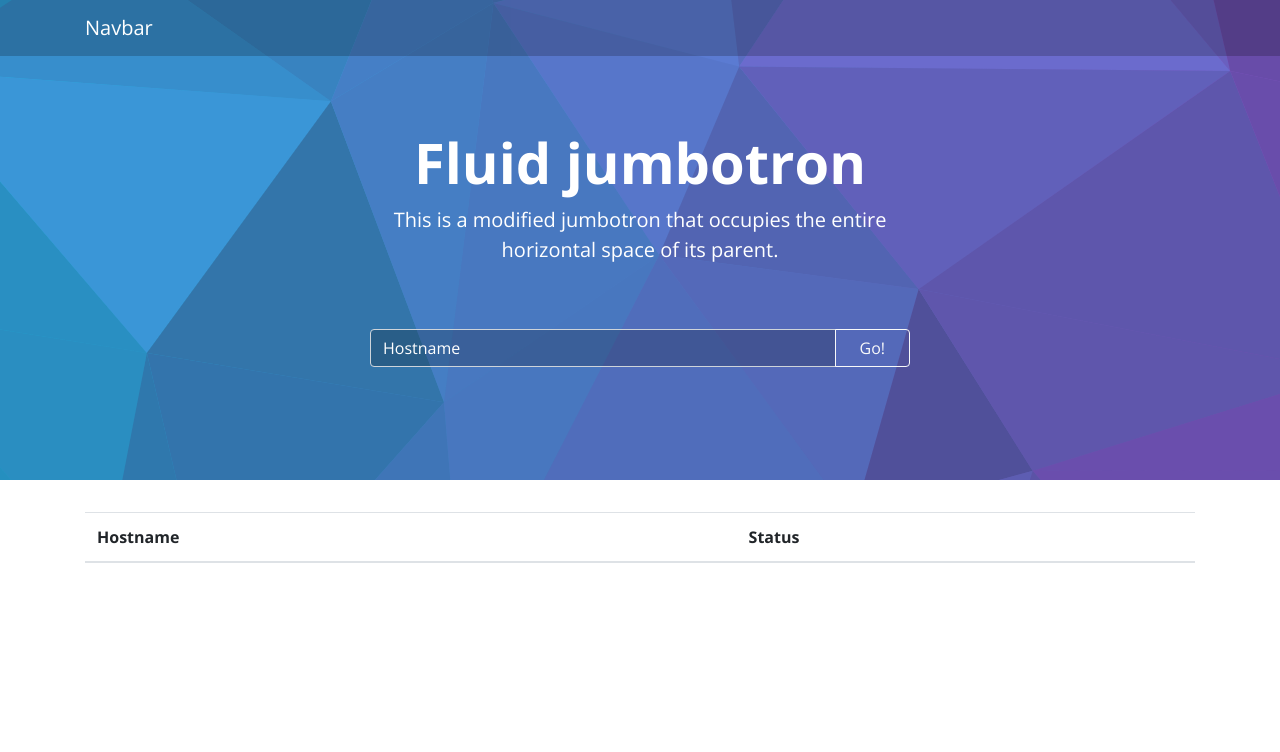
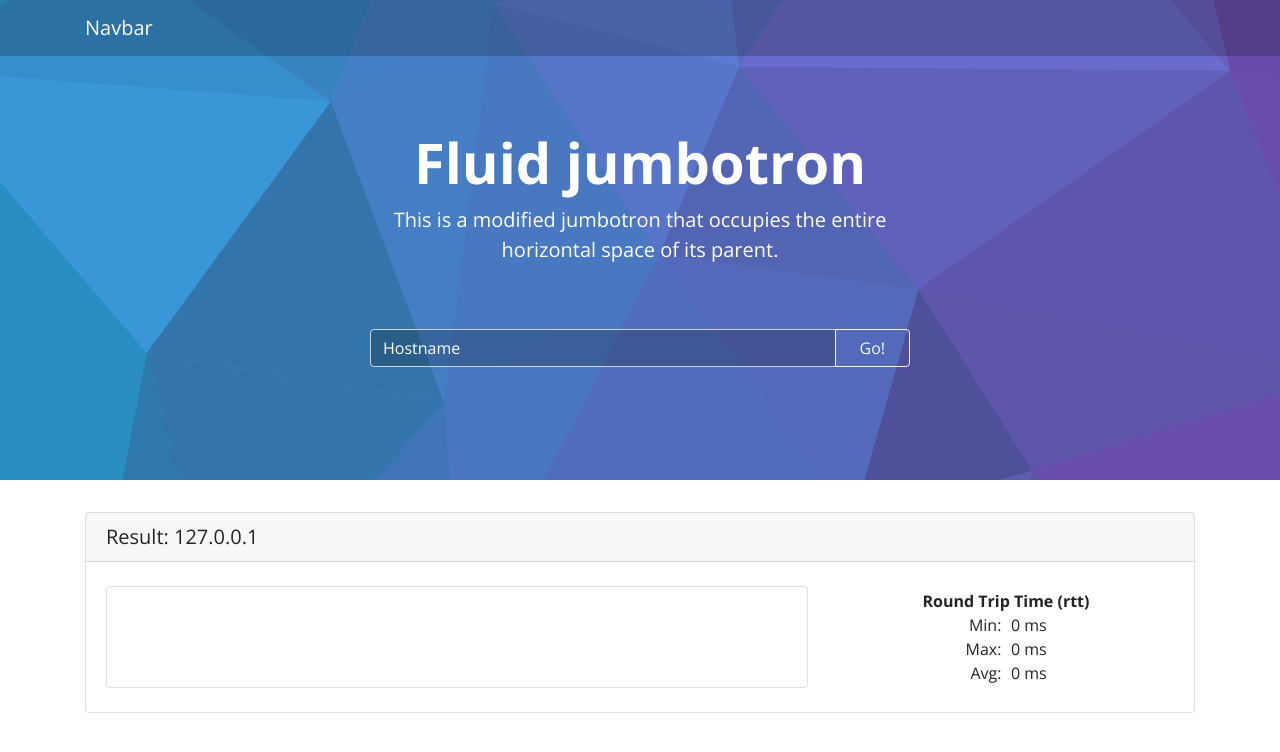
Before and after one commit to nathan-xiao1/ping-tool-web, a Flask app: page / in a window 1280 px wide. Shown: the top 752 px of the page. Run offline with Flask 2, Linux system fonts and the light colour scheme; lists and menus that the app fills with data are empty; some libraries are stand-ins or nearby versions.

Commit message:
Change result layout

```diff
--- a/app.py
+++ b/app.py
@@ -1,6 +1,6 @@
 from flask import Flask, render_template, request, jsonify
 from pythonping import ping
-
+import json
 
 app = Flask(__name__)
 
@@ -11,10 +11,13 @@ def index():
 
 
 @app.route('/ajax_ping', methods=["POST"])
-def ajax_ping():
+def ajax_ping(count=4):
     hostname = request.form["hostname"]
-    print("hostname:", hostname)
-    return jsonify(hostname=hostname, ping=ping(hostname, count=1).rtt_avg_ms)
+    response = ping(hostname, count=count)
+    data = []
+    for res in response:
+        data.append(str(res))
+    return jsonify(rtt_min=response.rtt_min_ms, rtt_max=response.rtt_max_ms, rtt_avg=response.rtt_avg_ms, pings=data)
 
 
 if __name__ == '__main__':
--- a/static/css/index.css
+++ b/static/css/index.css
@@ -21,7 +21,8 @@ body {
     align-items: center;
 }
 
-.jumbotron h1, .jumbotron p {
+.jumbotron h1,
+.jumbotron p {
     color: #FFF;
 }
 
@@ -37,3 +38,13 @@ body {
 .jumbotron .form-control::-webkit-input-placeholder {
     color: #FFF;
 }
+
+#result-outputs {
+    min-height: 100px;
+}
+
+th,
+td {
+    padding-top: 0 !important;
+    padding-bottom: 0 !important;
+}
--- a/static/js/ajax_ping.js
+++ b/static/js/ajax_ping.js
@@ -1,12 +1,19 @@
-$("#hostname-submit").click(function() {
+$("#hostname-submit").click(function () {
     $.post(
         "/ajax_ping",
         {
             hostname: $("#hostname-input").val()
         },
-        function(data) {
-            // if (window.console) console.log(data.ping);
-            $("#result-table-entries").append('<tr><th scope="row">'+ data.hostname + '</th><td>' + data.ping + ' ms</td></tr>')
+        function (data) {
+            if (window.console) console.log(data.pings);
+            $("#result-outputs").empty()
+            for (let i = 0; i < data.pings.length; i++) {
+                $("#result-outputs").append("<div><code>" + data.pings[i] + "</code> </div>")
+            }
+            $("#result-hostname-header").text($("#hostname-input").val());
+            $("#rtt-min").text(data.rtt_min + " ms");
+            $("#rtt-max").text(data.rtt_max + " ms");
+            $("#rtt-avg").text(data.rtt_avg + " ms");
         }
     )
 });
--- a/templates/index.html
+++ b/templates/index.html
@@ -54,31 +54,55 @@
 
     <section id="result-section">
         <div class="container">
-            <table class="table" id="result-table">
+            <div class="card">
+                <h5 class="card-header" id="result-hostname-header">Result: 127.0.0.1</h5>
+                <div class="card-body">
+                    <div class="row">
+                        <div class="col-8 my-1 result">
+                            <div class="card">
+                                <div class="card-body" id="result-outputs">
+                                </div>
+                            </div>
+                        </div>
+                        <div class="col-4 d-flex">
+                            <table class="table table-sm table-borderless my-auto">
                                 <thead>
                                     <tr>
-                        <th scope="col">Hostname</th>
-                        <th scope="col">Status</th>
+                                        <th class="text-center" colspan="2">Round Trip Time (rtt)</th>
                                     </tr>
                                 </thead>
-                <tbody id="result-table-entries">
+                                <tbody>
+                                    <tr>
+                                        <td class="text-right">Min:</td>
+                                        <td id="rtt-min">0 ms</td>
+                                    </tr>
+                                    <tr>
+                                        <td class="text-right">Max:</td>
+                                        <td id="rtt-max">0 ms</td>
+                                    </tr>
+                                    <tr>
+                                        <td class="text-right">Avg:</td>
+                                        <td id="rtt-avg">0 ms</td>
+                                    </tr>
                                 </tbody>
                             </table>
+                        </div>
+                    </div>
+                </div>
+            </div>
         </div>
     </section>
 
     <!-- Optional JavaScript -->
     <!-- jQuery first, then Popper.js, then Bootstrap JS -->
     <script src="https://code.jquery.com/jquery-3.4.1.min.js"
-        integrity="sha256-CSXorXvZcTkaix6Yvo6HppcZGetbYMGWSFlBw8HfCJo="
-        crossorigin="anonymous"></script>
+        integrity="sha256-CSXorXvZcTkaix6Yvo6HppcZGetbYMGWSFlBw8HfCJo=" crossorigin="anonymous"></script>
     <script src="https://cdn.jsdelivr.net/npm/popper.js@1.16.0/dist/umd/popper.min.js"
-        integrity="sha384-Q6E9RHvbIyZFJoft+2mJbHaEWldlvI9IOYy5n3zV9zzTtmI3UksdQRVvoxMfooAo"
-        crossorigin="anonymous"></script>
+        integrity="sha384-Q6E9RHvbIyZFJoft+2mJbHaEWldlvI9IOYy5n3zV9zzTtmI3UksdQRVvoxMfooAo" crossorigin="anonymous">
+    </script>
     <script src="https://stackpath.bootstrapcdn.com/bootstrap/4.4.1/js/bootstrap.min.js"
-        integrity="sha384-wfSDF2E50Y2D1uUdj0O3uMBJnjuUD4Ih7YwaYd1iqfktj0Uod8GCExl3Og8ifwB6"
-        crossorigin="anonymous"></script>
-
+        integrity="sha384-wfSDF2E50Y2D1uUdj0O3uMBJnjuUD4Ih7YwaYd1iqfktj0Uod8GCExl3Og8ifwB6" crossorigin="anonymous">
+    </script>
     <script src="/static/js/ajax_ping.js"></script>
 
 </body>
```
Lines whose indentation alone changed are shown as unchanged.
